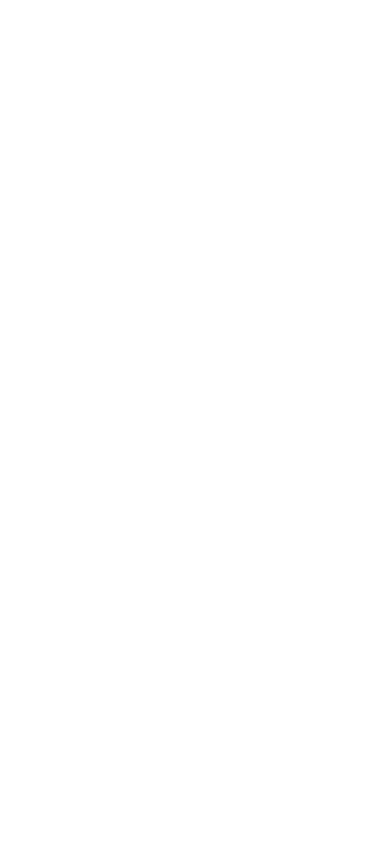
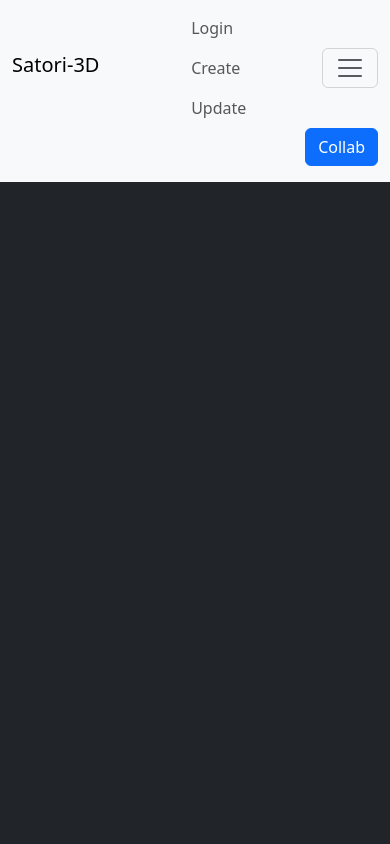
Before and after one commit to KDSDIAZ/KDSDIAZ.github.io, a website: page index.html in a window 390 px wide. Shown: the top 844 px of the page. Drawn offline with Linux system fonts and the light colour scheme.

Commit message:
Updated UI of index.html

```diff
--- a/index.html
+++ b/index.html
@@ -1,12 +1,74 @@
 <!DOCTYPE html>
 <html lang="en">
-<head>
-    <meta charset="UTF-8">
-    <meta http-equiv="X-UA-Compatible" content="IE=edge">
-    <meta name="viewport" content="width=device-width, initial-scale=1.0">
-    <title>Document</title>
-</head>
-<body>
+  <head>
+    <meta charset="UTF-8" />
+    <meta http-equiv="X-UA-Compatible" content="IE=edge" />
+    <meta name="viewport" content="width=device-width, initial-scale=1.0" />
+    <link rel="stylesheet" href="css/bootstrap.min.css"/>
+    <title>SATORI3D</title>
+  </head>
+  <body>
+    <header class="row">
+      <div class="column">
+        <nav class="navbar navbar-expand-lg navbar-light bg-light">
+          <div class="container-fluid justify-between">
+            <h3><a class="navbar-brand" href="#">Satori-3D</a></h3>
+            <ul class="navbar-nav">
+              <li class="nav-item">
+                <a class="nav-link" aria-current="page" href="pages/Login.html"
+                  >Login</a
+                >
+              </li>
+              <li class="nav-item">
+                <a class="nav-link" href="pages/Create.html">Create</a>
+              </li>
+              <li class="nav-item">
+                <a class="nav-link" href="pages/Edit.html">Update</a>
+              </li>
+            </ul>
+            <button
+              class="navbar-toggler"
+              type="button"
+              data-bs-toggle="collapse"
+              data-bs-target="#navbarSupportedContent"
+              aria-controls="navbarSupportedContent"
+              aria-expanded="false"
+              aria-label="Toggle navigation"
+            >
+              <span class="navbar-toggler-icon"></span>
+            </button>
+            <div
+              class="collapse navbar-collapse d-flex justify-content-end"
+              id="navbarSupportedContent"
+            >
+              <ul class="navbar-nav mb-2 mb-lg-0">
+                <li class="nav-item">
+                  <button
+                    type="button"
+                    class="btn btn-primary"
+                  >
+                    Collab
+                  </button>
+                </li>
+              </ul>
+            </div>
+          </div>
+        </nav>
+      </div>
+    </header>
+    <main class="row px-0 mx-0 max-w-100 container-fluid">
+      <div class="column container-fluid px-0 min-vh-100 bg-dark text-light" id="Home">
+        <div>
+          <section></section>
+          <img src="" alt=""></div>
+      </div>
+      <div class="column container-fluid px-0 min-vh-100 w-100" id="Services"> Services</div>
+      <div class="column container-fluid px-0 min-vh-100 bg-dark text-light w-100" id="Projects">Projects</div>
+      <div class="column container-fluid px-0 min-vh-100 w-100" id="Testimonials">Testimonials</div>
+      <div class="column container-fluid px-0 min-vh-100 bg-dark text-light w-100" id="About Us"> About us</div>
+    </main>
+    <footer></footer>
 
-</body>
+    <script src="js/bootstrap.min.js"></script>
+  </body>
 </html>
```
Also changed, not shown: css/styles.css (added), images/Satori.png (added).
